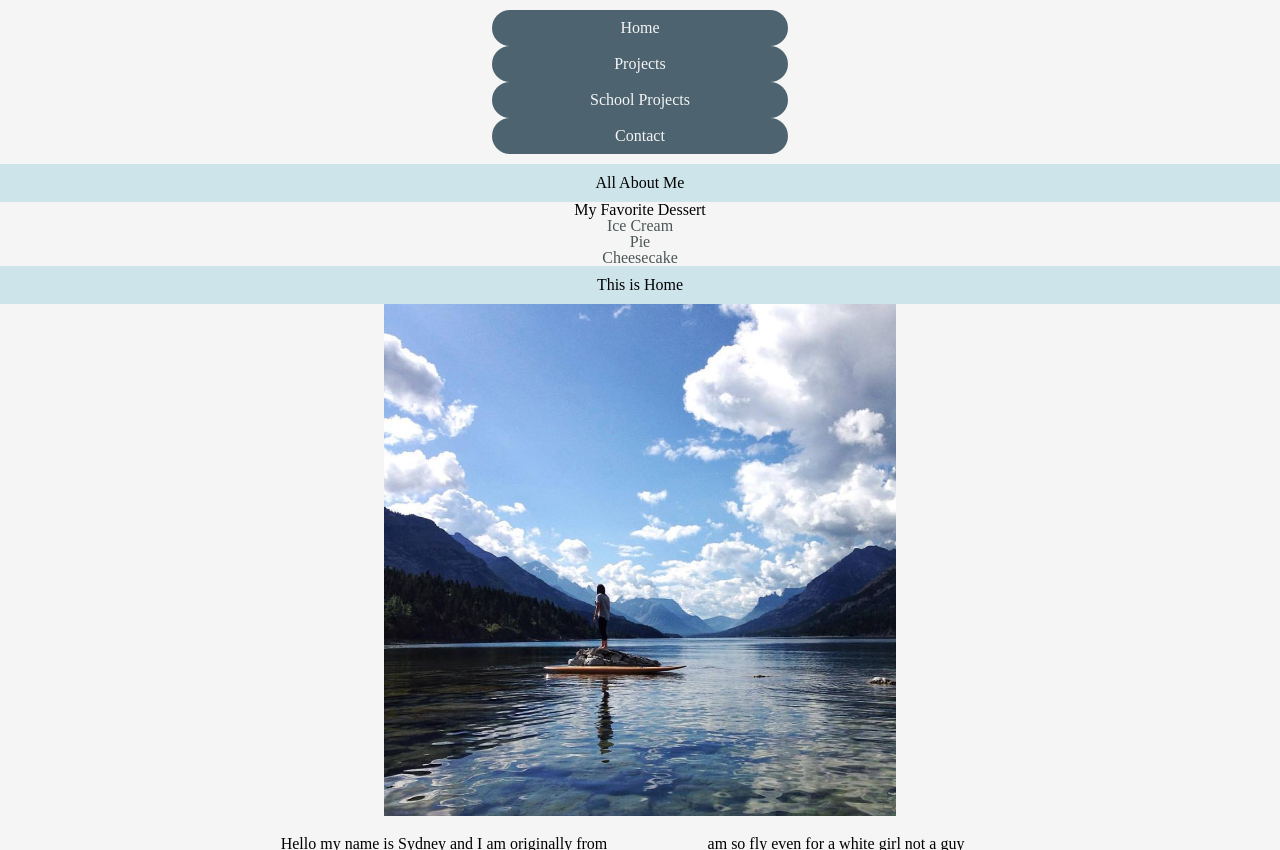
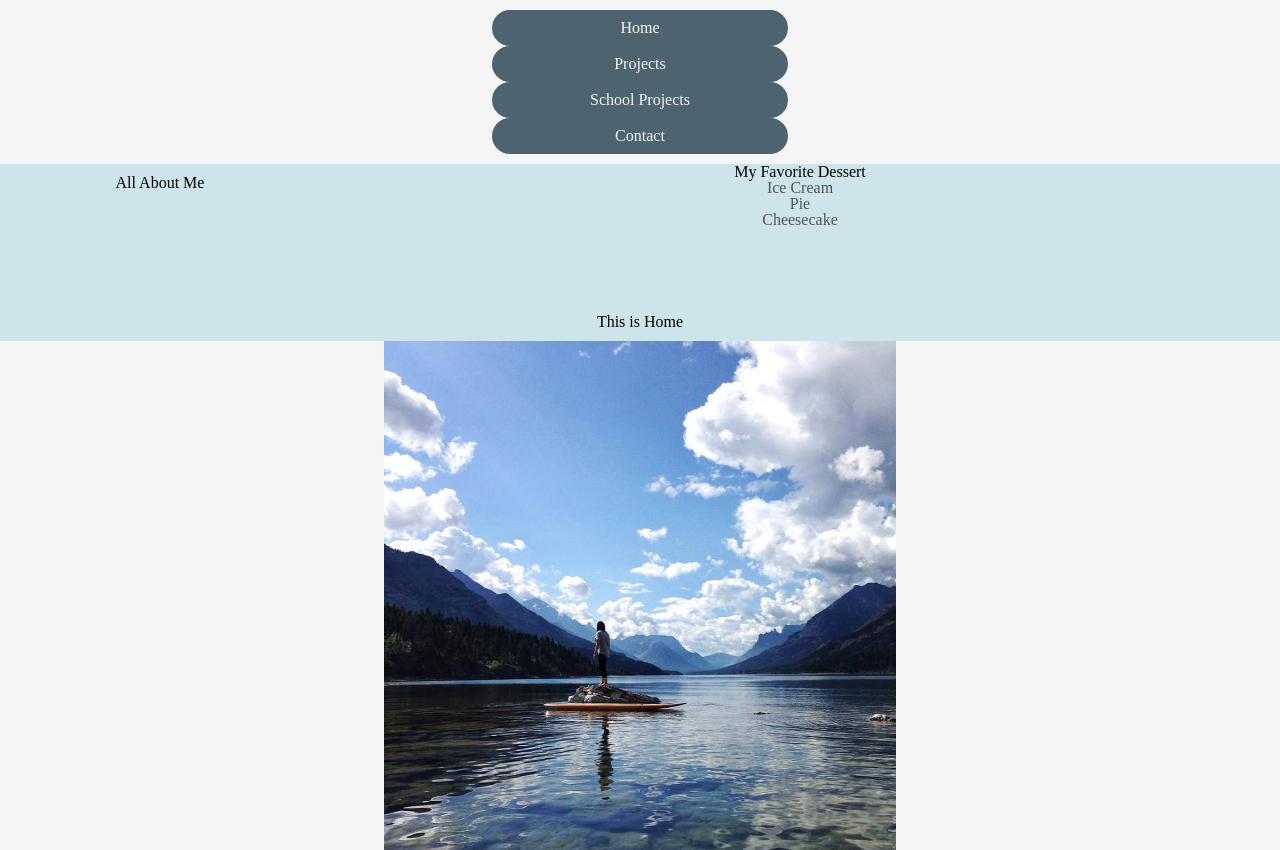
Before and after one commit to sydneykallio/portfolio, a plain HTML site: page index.html in a window 1280 px wide. Shown: the top 850 px of the page. Drawn offline with Linux system fonts and the light colour scheme; a web font is replaced by a local one.

```diff
--- a/columnstylesheet.css
+++ b/columnstylesheet.css
@@ -11,5 +11,5 @@
     min-height: 150px;
 }
 .border{
-    border: 1px solid red;
+    border: 1px grey;
 }
--- a/index.html
+++ b/index.html
@@ -8,6 +8,8 @@
       href="https://fonts.googleapis.com/css?family=Hepta+Slab&display=swap"
       rel="stylesheet"
     />
+    <link rel="stylesheet" type="text/css" media="screen" href="columnstylesheet.css" />
+
   </head>
   <body>
       <div class="navigation">
@@ -16,15 +18,21 @@
           <a class="navlink" href= "/schoolprojects.html">School Projects</a>
           <a class="navlink" href= "/contact.html">Contact</a>
       </div>
+
+      <div class="col-1-4 border">
           <header>
               <h1>All About Me</h1>
             </header>
+      </div>
+      <div class="col-3-4 border">
           <h3>My Favorite Dessert</h3>
           <ol>
             <li>Ice Cream</li>
             <li>Pie</li>
             <li>Cheesecake</li>
           </ol>
+      </div>
+
     <h1>This is Home</h1>
     <img
       class="logo-image"
```
Lines whose indentation alone changed are shown as unchanged.
